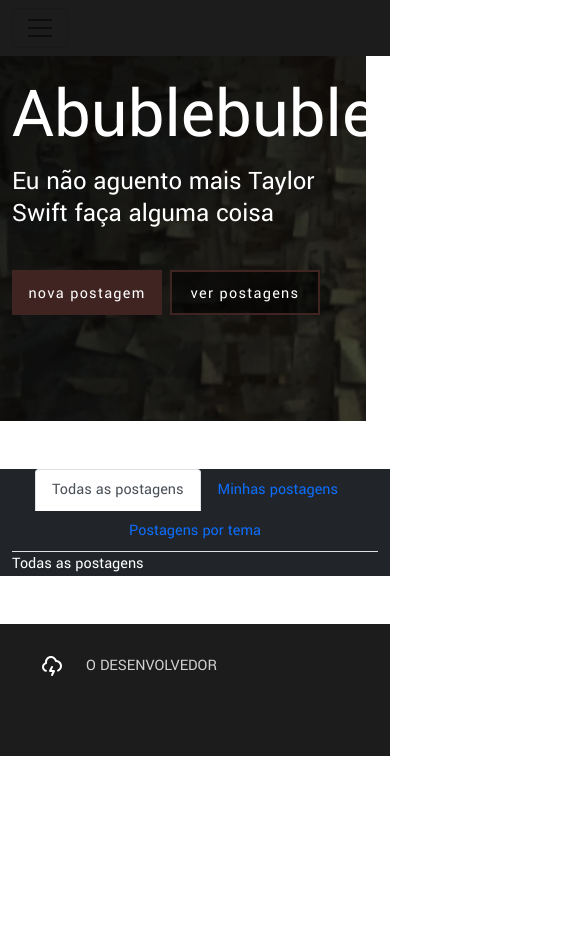
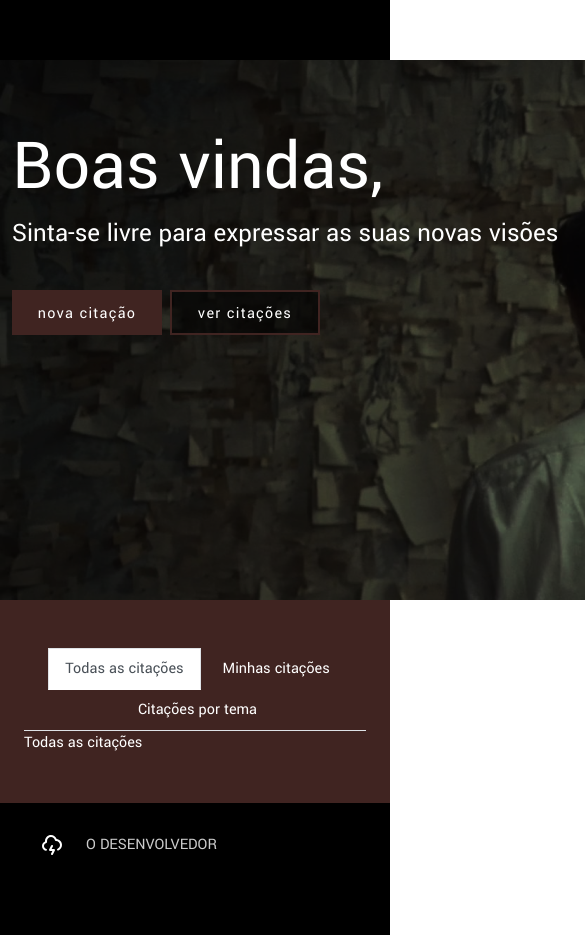
Before and after one commit to icarogarcez/AngularBlogPessoal, an Angular app: page /#/login in a window 390 px wide. Shown: the top 935 px of the page, 585 px wide, since content can reach past the window. Before the commit the page ends 844 px from the top, so only its background shows below. Built offline with nearby package versions, Linux system fonts and the light colour scheme.

Commit message:
Alterando os estilos do rodapé, menu e início.

```diff
--- a/src/app/inicio/inicio.component.css
+++ b/src/app/inicio/inicio.component.css
@@ -1,4 +1,4 @@
-div {
+* {
   font-family: 'Yantramanav', sans-serif;
   color: white;
 }
@@ -13,8 +13,13 @@
 
 .background {
   background-image: url(../../assets/imagens/iniciofundo.png);
-  width: 100%;
-  height: 365px;
+  width: 1349px;
+  height: 540px;
+}
+
+.embaixo {
+  background-color: #402421;
+  display:grid;
 }
 
 /* Botões */
@@ -49,10 +54,125 @@
   padding: 10px;
 }
 
+.botao3 {
+  width: 150px;
+  height: 45px;
+  background: #59554d;
+  border-style:solid;
+  color: #fff;
+  border-color: #59554d;
+  text-transform: lowercase;
+  font-size: 16px;
+  text-align: center;
+  border-radius: 0;
+  letter-spacing: .08em;
+  padding: 10px;
+}
+
+.botao4 {
+  width: 150px;
+  height: 45px;
+  background: transparent;
+  border-style:solid;
+  color: #fff;
+  border-color: #59554d;
+  text-transform: lowercase;
+  font-size: 16px;
+  text-align: center;
+  border-radius: 0;
+  letter-spacing: .08em;
+  padding: 10px;
+}
+
 .botao2:hover {
   background-color: #402421;
+}
+
+.botao4:hover {
+  background-color: #59554d;
 }
 
 .caixapost {
   border-radius: 0;
 }
+
+/* Modal */
+
+.box {
+	background-color: black;
+}
+
+.modal-title {
+  text-transform: uppercase;
+	font-size: 23px;
+}
+
+.form-group {
+	position: relative;
+	margin-bottom: 25px;
+}
+
+.form-group label {
+	color: #fff;
+  letter-spacing: .08em;
+  margin-bottom: 5px;
+  font-weight: lighter;
+}
+
+.form-group input {
+	border: 1px solid #59554d;
+	background: transparent;
+	padding: 8px 0px 5px 0px;
+	color: #fff;
+  border-radius: 0%;
+  font-weight: lighter;
+  letter-spacing: .04em;
+}
+
+.form-group textarea {
+	border: 1px solid #59554d;
+	background: transparent;
+	padding: 8px 0px 5px 0px;
+	color: #fff;
+  border-radius: 0%;
+  font-weight: lighter;
+  letter-spacing: .04em;
+}
+
+/* Configurações do seletor */
+.selector {
+	border-color: #59554d;
+	border-radius: 0px;
+  margin-bottom: 0px;
+	background-color: transparent;
+	color:#fff;
+  font-weight: lighter;
+  letter-spacing: .08em;
+}
+
+option {
+	color: #fff !important;
+	background: black !important;
+	text-decoration: none !important;
+	}
+
+  .label {
+    font-weight: lighter;
+    letter-spacing: .04em;
+    margin-bottom: 5px;
+  }
+
+  a:hover {
+color: #59554d;
+  }
+
+/* Nav-citações */
+
+.nav-link {
+border-radius: 0;
+margin-left: 5px;
+}
+
+.nav-link:hover {
+color: #735c40;
+}
--- a/src/app/inicio/inicio.component.html
+++ b/src/app/inicio/inicio.component.html
@@ -4,22 +4,22 @@
 
 <div class="container-fluid">
   <div class="row background d-flex">
-    <div class="col-md-6">
+    <div class="col-md-6 mt-5">
 <div class="row d-flex justify-content-center">
   <div class="col-md-7 m-3">
 <h1>
-  Abublebuble
+  Boas vindas,
 </h1>
 <h5>
-  Eu não aguento mais Taylor Swift faça alguma coisa
+  Sinta-se livre para expressar as suas novas visões
 </h5>
   </div>
 </div>
 <div class="row d-flex justify-content-center">
   <div class="col-md-7 m-3">
-    <button class="botao1 me-2" data-bs-toggle="modal" data-bs-target="#novaPostagem">Nova Postagem</button>
+    <button class="botao1 me-2" data-bs-toggle="modal" data-bs-target="#novaPostagem">Nova citação</button>
     <a href= "#postagens">
-      <button class="botao2">Ver Postagens</button>
+      <button class="botao2">Ver citações</button>
     </a>
   </div>
 </div>
@@ -27,27 +27,27 @@
   </div>
 </div>
 
-
-<div class="container mb-5 mt-5 bg-dark" id="postagens">
+<div class="container-fluid embaixo">
+<div class="container mb-5 mt-5" id="postagens">
   <nav>
     <div class="nav nav-tabs d-flex justify-content-center" id="nav-tab" role="tablist">
       <button class="nav-link active" id="nav-todasPostagens-tab" data-bs-toggle="tab" data-bs-target="#todasPostagens"
-      type="button" role="tab" aria-controls="nav-todasPostagens" aria-selected="true">Todas as postagens</button>
+      type="button" role="tab" aria-controls="nav-todasPostagens" aria-selected="true">Todas as citações</button>
       <button class="nav-link" id="nav-minhasPostagens-tab" data-bs-toggle="tab" data-bs-target="#minhasPostagens"
-      type="button" role="tab" aria-controls="nav-minhasPostagens" aria-selected="false">Minhas postagens</button>
+      type="button" role="tab" aria-controls="nav-minhasPostagens" aria-selected="false">Minhas citações</button>
       <button class="nav-link" id="nav-porTema-tab" data-bs-toggle="tab" data-bs-target="#porTema"
-      type="button" role="tab" aria-controls="nav-porTema" aria-selected="false">Postagens por tema</button>
+      type="button" role="tab" aria-controls="nav-porTema" aria-selected="false">Citações por tema</button>
     </div>
   </nav>
   <div class="tab-content" id="nav-tabContent">
     <div class="tab-pane fade show active" id="todasPostagens" role="tabpanel" aria-labelledby="nav-todasPostagens-tab">
-      Todas as postagens
+      Todas as citações
     </div>
     <div class="tab-pane fade" id="minhasPostagens" role="tabpanel" aria-labelledby="nav-minhasPostagens-tab">
-      Minhas postagens
+      Minhas citações
     </div>
     <div class="tab-pane fade" id="porTema" role="tabpanel" aria-labelledby="nav-porTema-tab">
-      Postagens por tema
+      Citações por tema
     </div>
   </div>
 </div>
@@ -55,25 +55,38 @@
 <!-- Modal -->
 <div class="modal fade" id="novaPostagem" data-bs-keyboard="false" tabindex="-1" aria-labelledby="staticBackdropLabel" aria-hidden="true">
   <div class="modal-dialog modal-dialog-centered">
-    <div class="modal-content caixapost">
+    <div class="modal-content caixapost box">
       <div class="modal-header">
-        <h5 class="modal-title" id="staticBackdropLabel">Nova postagem</h5>
+        <h5 class="modal-title" id="staticBackdropLabel">Nova citação</h5>
         <button type="button" class="btn-close" data-bs-dismiss="modal" aria-label="Close"></button>
       </div>
       <div class="modal-body">
       <div class="form-group">
-        <label for= "titulo">Titulo</label>
-        <input type= "text" class= "form-control" id= "titulo" placeholder="Digite um título">
+        <label for= "titulo">título</label>
+        <input type= "text" class= "form-control" id= "titulo">
       </div>
       <div class="form-group">
-        <label for= "texto">Texto</label>
+        <label for= "texto">texto</label>
         <textarea class= "form-control" name="texto" id= "texto" rows= "3"></textarea >
+      </div>
+      <div>
+        <label for= "tema" class= "label">Escolha um tema ou <a href= "">cadastre um novo</a></label>
+        <select class="form-select form-control selector" name="tema" id="tema">
+          <option selected></option>
+          <option value="livro">Pessoal</option>
+          <option value="livro">Livros</option>
+            <option value="poema">Poemas</option>
+            <option value="filme">Filmes</option>
+          <option value="serie">Séries</option>
+          <option value="musica">Músicas</option>
+        </select>
       </div>
       </div>
       <div class="modal-footer">
-        <button type="button" class="botao1" data-bs-dismiss="modal">Cancelar</button>
-        <button type="button" class="botao2">Publicar</button>
+        <button type="button" class="botao3" data-bs-dismiss="modal">Cancelar</button>
+        <button type="button" class="botao4">Publicar</button>
       </div>
     </div>
   </div>
 </div>
+</div>
--- a/src/app/menu/menu.component.css
+++ b/src/app/menu/menu.component.css
@@ -3,7 +3,8 @@
 }
 
 .background {
-  background-color: rgba(0, 0, 0, 0.89);
+  background-color: black;
+  height: 60px;
 }
 
 p {
--- a/src/app/rodape/rodape.component.css
+++ b/src/app/rodape/rodape.component.css
@@ -11,7 +11,7 @@
   bottom: 0;
   width: 100%;
   overflow: hidden;
-  background-color: rgba(0, 0, 0, 0.89);
+  background-color: black;
   padding-block: 30px;
   padding-inline: 30px;
 }
```
Also changed, not shown: src/assets/imagens/iniciofundo.png, src/assets/imagens/kyd4.jpg.
